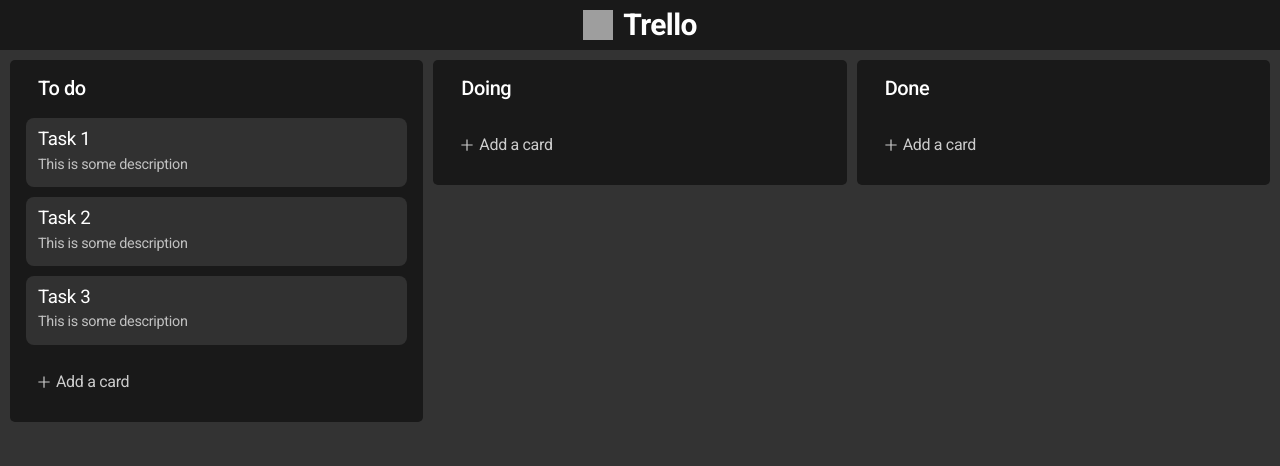
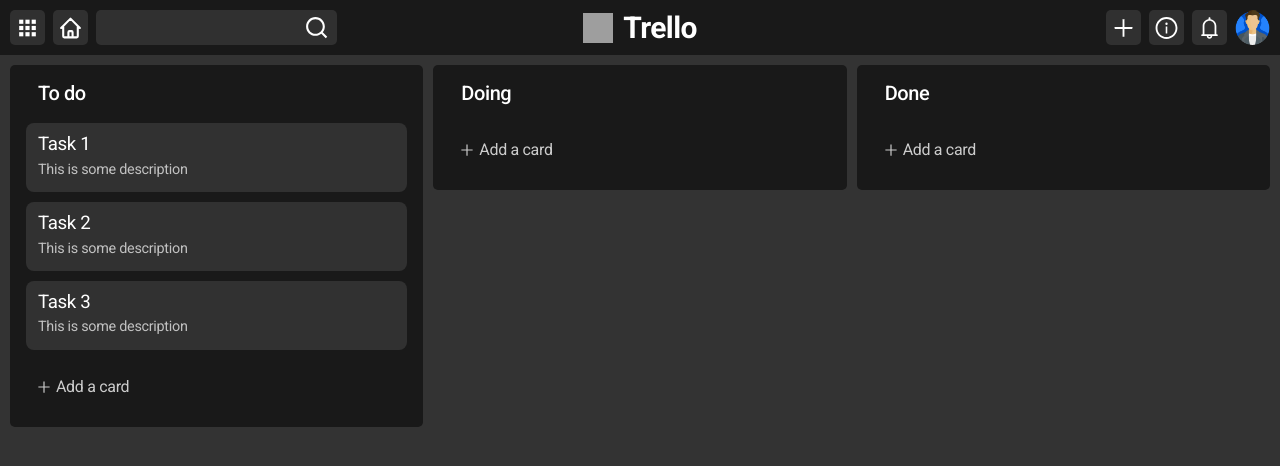
Before and after one commit to SHUBHAM-126/Trello-board, a React (Create React App) app: page / in a window 1280 px wide. Shown: the top 466 px of the page. Built offline with nearby package versions, Linux system fonts and the light colour scheme; grey boxes are pictures that could not be loaded.

Commit message:
Added search and add button in navbar

```diff
--- a/src/App.js
+++ b/src/App.js
@@ -75,7 +75,7 @@
 
   return (
     <div>
-      <Navbar />
+      <Navbar setIsModalOpen={setIsModalOpen} />
       <div>
 
         <div className="columns-wrapper">
--- /dev/null
+++ b/src/components/Avatar/Avatar.jsx
@@ -0,0 +1,9 @@
+import styles from './Avatar.module.css'
+
+export default function Avatar({src}) {
+    return (
+        <a className={styles.avatar}>
+            <img src={src} />
+        </a>
+    )
+}
--- /dev/null
+++ b/src/components/Avatar/Avatar.module.css
@@ -0,0 +1,11 @@
+.avatar{
+    display: flex;
+    height: 35px;
+    width: 35px;
+    border-radius: 50%;
+    overflow: hidden;
+}
+.avatar img{
+   width:100%;
+   height:100%;
+}
--- /dev/null
+++ b/src/components/IconButton/IconButton.jsx
@@ -0,0 +1,12 @@
+import styles from './IconButton.module.css'
+
+export default function IconButton({ children, onClick = () => { } }) {
+    return (
+        <button
+            className={styles.button}
+            onClick={onClick}
+        >
+            {children}
+        </button>
+    )
+}
--- /dev/null
+++ b/src/components/IconButton/IconButton.module.css
@@ -0,0 +1,18 @@
+.button{
+    background: rgba(255,255,255,0.1);
+    color:#fff;
+    border:0;
+    padding:5px;
+    border-radius: 5px;
+    font-size:30px;
+    display: flex;
+    align-items: center;
+    justify-content: center;
+    cursor: pointer;
+    height: 35px;
+    width: 35px;
+    line-height: 1em;
+}
+.button:hover{
+    background: var(--bg-primary);
+}
--- a/src/components/Navbar/Navbar.jsx
+++ b/src/components/Navbar/Navbar.jsx
@@ -1,13 +1,40 @@
 import logo from '../../assets/trello.png'
+import IconButton from '../IconButton/IconButton';
 import styles from './Navbar.module.css'
+import { CgMenuGridR } from "react-icons/cg";
+import { HiOutlineHome } from "react-icons/hi";
+import SearchBar from '../SearchBar/SearchBar';
+import { AiOutlinePlus } from "react-icons/ai";
+import { AiOutlineInfoCircle } from "react-icons/ai";
+import { AiOutlineBell } from "react-icons/ai";
+import Avatar from '../Avatar/Avatar';
+import icon from '../../assets/avatar.png'
 
-export default function Navbar(){
+export default function Navbar({ setIsModalOpen }) {
+
     return (
         <header className={styles.header}>
+            <div class={styles.innerWrapper}>
+                <IconButton><CgMenuGridR /></IconButton>
+                <IconButton><HiOutlineHome /></IconButton>
+                <SearchBar />
+            </div>
             <a className={styles.logo}>
                 <img src={logo} alt='Trello' height={30} width={30} />
                 <h1>Trello</h1>
             </a>
+            <div class={styles.innerWrapperRight}>
+
+                <IconButton
+                    onClick={() => setIsModalOpen(true)}
+                >
+                    <AiOutlinePlus />
+                </IconButton>
+
+                <IconButton><AiOutlineInfoCircle /></IconButton>
+                <IconButton><AiOutlineBell /></IconButton>
+                <Avatar src={icon} />
+            </div>
         </header>
     )
 }
--- a/src/components/Navbar/Navbar.module.css
+++ b/src/components/Navbar/Navbar.module.css
@@ -1,7 +1,8 @@
 .header{
     display: flex;
     padding:10px;
-    justify-content: center;
+    justify-content: space-between;
+    gap:10px;
     background:rgba(0,0,0,0.5);
 }
 
@@ -18,3 +19,18 @@
     color:var(--font-light);
     font-size:30px;
 }
+
+.innerWrapper{
+    display:flex;
+    gap:8px;
+    flex:1;
+    align-items: center;
+}
+
+.innerWrapperRight{
+    display:flex;
+    gap:8px;
+    flex:1;
+    justify-content: flex-end;
+    align-items: center;
+}
--- /dev/null
+++ b/src/components/SearchBar/SearchBar.jsx
@@ -0,0 +1,15 @@
+import styles from './SearchBar.module.css'
+import { RiSearchLine } from "react-icons/ri";
+
+export default function SearchBar() {
+    return (
+        <div>
+            <form className={styles.searchForm}>
+                <input required/>
+                <button type='submit'>
+                    <RiSearchLine />
+                </button>
+            </form>
+        </div>
+    )
+}
--- /dev/null
+++ b/src/components/SearchBar/SearchBar.module.css
@@ -0,0 +1,25 @@
+.searchForm{
+    background: rgba(255,255,255,0.1);
+    height: 35px;
+    display: flex;
+    align-items: center;
+    border-radius: 5px;
+    padding:5px 8px;
+}
+.searchForm input{
+    background:rgba(0,0,0,0);
+    padding:0;
+    border:0;
+    outline:0;
+    color:#fff;
+    min-width: 200px;
+    font-size: 14px;
+}
+.searchForm button{
+    background:rgba(0,0,0,0);
+    border:0;
+    padding:0;
+    color:#fff;
+    font-size:25px;
+    cursor: pointer;
+}
```
Also changed, not shown: src/assets/avatar.png (added).
